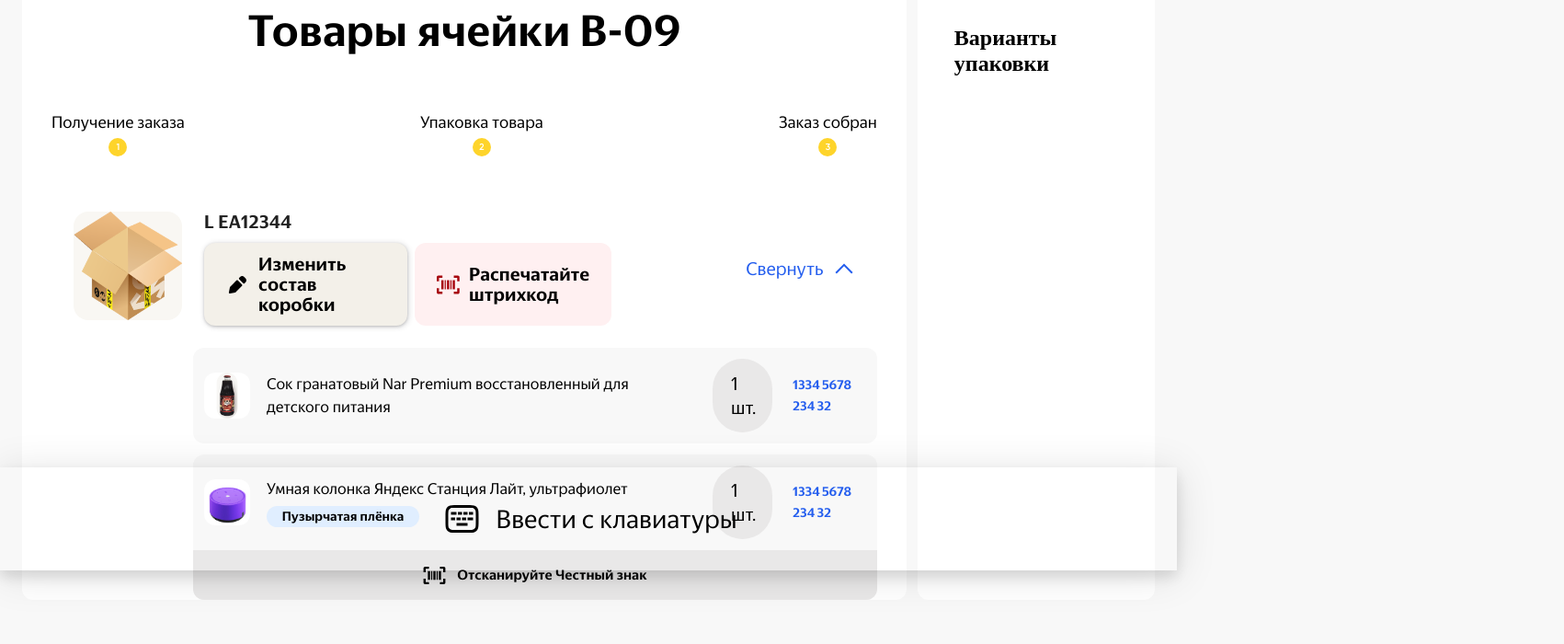
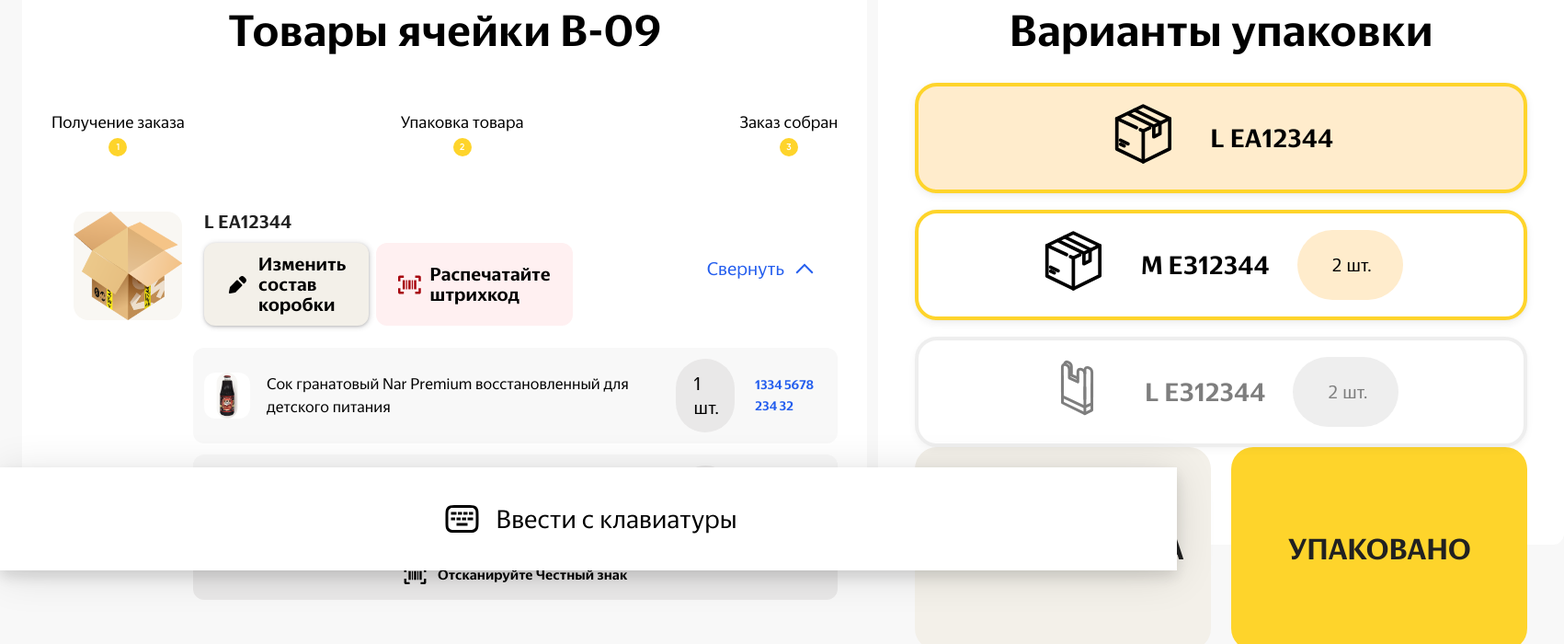
Before and after one commit to Legyan/hackathon-yandex-market-packing, a React (Create React App) app in the folder frontend/: page /#/order in a window 1280 px wide. Shown: the part 180-880 px from the top of the page at 92% size, 1701 px wide, since content can reach past the window. Before the commit the page ends 832 px from the top, so only its background shows below. Built offline with nearby package versions, Linux system fonts and the light colour scheme.

Commit message:
feat: UI component ButtonLink & refactor MainPage

```diff
--- a/frontend/src/components/Footer/Footer.module.css
+++ b/frontend/src/components/Footer/Footer.module.css
@@ -6,6 +6,8 @@
   align-items: center;
   position: fixed;
   bottom: 0;
+  left: 0;
+  background: #FFFFFF;
   box-shadow: 0px 5px 46px rgba(0, 0, 0, 0.12), 0px 7px 15px rgba(0, 0, 0, 0.12);
 }
 
--- /dev/null
+++ b/frontend/src/components/ui/ButtonLink/ButtonLink.module.css
@@ -0,0 +1,74 @@
+.btn {
+  padding: 0px;
+  display: flex;
+  justify-content: center;
+  align-items: center;
+  border-radius: 24px;
+  text-decoration: none;
+  text-align: center;
+  font-family: 'Yandex Sans Display', sans-serif;
+  font-style: normal;
+  color: var(--Font-nickname);
+  transition: background .2s linear;
+}
+
+/* Размеры на разных экранах */
+
+.btnProportionsMain {
+  max-width: 296px;
+  width: 100%;
+  height: 324px;
+  font-weight: 700;
+  font-size: 48px;
+  line-height: 60px;
+}
+
+.btnProportionsOrder {
+  max-width: 322px;
+  width: 100%;
+  height: 221px;
+  font-weight: 700;
+  font-size: 32px;
+  line-height: 26px;
+}
+
+/* Кнопка УПАКОВАНО на экране Order */
+
+.btnOrder {
+  background: var(--Yandex-amber-12);
+}
+
+.btnOrder:hover {
+  background: var(--Yandex-amber-13);
+}
+
+/* Кнопка Получить заказ на главном экране */
+
+.btnPackage {
+  height: 662px;
+  background: var(--Yandex-amber-12);
+}
+
+.btnPackage:hover {
+  background: var(--Yandex-amber-13);
+}
+
+/* Кнопка Есть проблема */
+
+.btnProblem {
+  background: var(--Yandex-grey-3);
+}
+
+.btnProblem:hover {
+  background: var(--Button-grey);
+}
+
+/* Кнопка Закрыть стол на главном экране */
+
+.btnLogout {
+  background: var(--Yandex-grey-4);
+}
+
+.btnLogout:hover {
+  background: var(--Button-grey-2);
+}
--- /dev/null
+++ b/frontend/src/components/ui/ButtonLink/ButtonLink.tsx
@@ -0,0 +1,26 @@
+import { FC } from 'react';
+import { Link } from 'react-router-dom';
+import style from './ButtonLink.module.css';
+import { IButtonLink } from '../../../utils/type/main';
+
+
+const ButtonLink: FC<IButtonLink> = ({ purpose, title, link }) => {
+  return (
+    <>
+      <Link
+        className={
+          purpose === 'order' ? `${style.btn} ${style.btnProportionsOrder} ${style.btnOrder}` :
+          purpose === 'anotherProblem' ? `${style.btn} ${style.btnProportionsOrder} ${style.btnProblem}` :
+          purpose === 'package' ? `${style.btn} ${style.btnProportionsMain} ${style.btnPackage}` :
+          purpose === 'problem' ? `${style.btn} ${style.btnProportionsMain} ${style.btnProblem}` :
+          purpose === 'logout' ? `${style.btn} ${style.btnProportionsMain} ${style.btnLogout}` :
+          ''
+        }
+        to={link}>
+          {title}
+      </Link>
+    </>
+  )
+}
+
+export default ButtonLink;
--- /dev/null
+++ b/frontend/src/components/ui/ButtonMenu/ButtonMenu.module.css
@@ -0,0 +1,67 @@
+.wrapper {
+  width: 666px;
+  height: 120px;
+  background: #FFECCC;
+  border: 4px solid #FED42B;
+  box-shadow: 0px 3px 9px rgba(38, 41, 43, 0.08), 1px 1px 3px rgba(38, 41, 43, 0.03);
+  border-radius: 24px;
+  display: flex;
+  justify-content: center;
+  align-items: center;
+  gap: 30px;
+  cursor: pointer;
+}
+
+.inactive {
+  background: #FFF;
+}
+
+.invisible {
+  background: #FFF;
+  border: 4px solid #DEDEDE;
+  opacity: 0.5;
+}
+
+.package {
+  display: flex;
+  gap: 37px;
+}
+
+.img {
+  width: 73px;
+  height: 73px;
+}
+
+.description {
+  font-family: 'Yandex Sans Display';
+  font-style: normal;
+  font-weight: 700;
+  font-size: 28px;
+  line-height: 26px;
+  color: #000000;
+}
+
+.countWrapper {
+  width: 79px;
+  height: 48px;
+  padding: 14px 16px 14px 20px;
+  background: #FFECCC;
+  border-radius: 100px;
+  display: flex;
+  align-items: center;
+  justify-content: center;
+}
+
+.count {
+  text-align: center;
+  font-family: 'Yandex Sans Display';
+  font-style: normal;
+  font-weight: 400;
+  font-size: 20px;
+  line-height: 23px;
+  color: #000000;
+}
+
+.invisibleCount {
+  background: #DEDEDE;
+}
--- /dev/null
+++ b/frontend/src/components/ui/ButtonMenu/ButtonMenu.tsx
@@ -0,0 +1,32 @@
+import { FC } from 'react';
+import style from './ButtonMenu.module.css';
+import { IButtonMenu } from '../../../utils/type/main';
+
+const ButtonMenu: FC<IButtonMenu> = ({ icon, description, count, activeButton }) => {
+
+
+  return (
+    <button className={
+      activeButton === 'active' ? `${style.wrapper}` :
+      activeButton === 'inactive' ? `${style.wrapper} ${style.inactive}` :
+      `${style.wrapper} ${style.invisible}`
+    }>
+      <div className={style.package}>
+        <img className={style.img} src={icon} alt='Иконка коробки' />
+        <p className={style.description}>{description}</p>
+      </div>
+      {count ? (
+        <div className={
+          activeButton === 'active' || activeButton === 'inactive' ? `${style.countWrapper}` :
+          `${style.countWrapper} ${style.invisibleCount}`
+        }>
+          <span className={style.count}>{count}</span>
+        </div>
+      ) : (
+        ''
+      )}
+    </button>
+  )
+}
+
+export default ButtonMenu;
--- a/frontend/src/index.css
+++ b/frontend/src/index.css
@@ -6,6 +6,7 @@
 body {
   max-width: 1920px;
   width: 100%;
+  margin: 0 auto;
   position: relative;
   -webkit-text-size-adjust: 100%;
   -ms-text-size-adjust: 100%;
--- a/frontend/src/pages/MainPage/MainPage.module.css
+++ b/frontend/src/pages/MainPage/MainPage.module.css
@@ -1,4 +1,5 @@
 .wrapper {
+  height: 78vh;
   margin: 58px 24px 0;
   display: flex;
   justify-content: space-between;
--- a/frontend/src/pages/MainPage/MainPage.tsx
+++ b/frontend/src/pages/MainPage/MainPage.tsx
@@ -2,18 +2,26 @@
 import style from './MainPage.module.css'
 import Progressbar from '../../components/Progressbar/Progressbar';
 import Footer from '../../components/Footer/Footer';
-import { Link } from 'react-router-dom';
 import box from '../../images/icon_stat_box.svg';
 import speed from '../../images/icon_speedstat.svg';
 import cup from '../../images/icon_cup.svg';
+import ButtonLink from '../../components/ui/ButtonLink/ButtonLink';
 
 const MainPage: FC = () => {
   return (
     <>
       <section className={style.wrapper}>
         <div className={style.btnsWrapper}>
-          <Link className={style.btnProblem} to='/problems'>Есть проблема</Link>
-          <Link className={style.btnLogout} to='/table'>Закрыть стол</Link>
+          <ButtonLink
+            purpose={'problem'}
+            title={'Есть проблема'}
+            link={'/problems'}
+          />
+          <ButtonLink
+            purpose={'logout'}
+            title={'Закрыть стол'}
+            link={'/table'}
+          />
         </div>
         <div className={style.statWrapper}>
           <Progressbar title={'Упаковка'} />
@@ -38,7 +46,11 @@
             </li>
           </ul>
         </div>
-        <Link className={style.btnOrder} to='/order'>Получить заказ</Link>
+        <ButtonLink
+            purpose={'package'}
+            title={'Получить заказ'}
+            link={'/order'}
+          />
       </section>
       <Footer />
     </>
--- a/frontend/src/pages/OrderPage/OrderPage.module.css
+++ b/frontend/src/pages/OrderPage/OrderPage.module.css
@@ -1,4 +1,5 @@
 .wrapper {
+  height: 78vh;
   margin: 36px 24px 0;
   display: flex;
   justify-content: space-between;
@@ -15,6 +16,9 @@
   padding: 40px;
   background: var(--Yandex-white-grey-1);
   border-radius: 12px;
+  display: flex;
+  flex-direction: column;
+  justify-content: space-between;
 }
 
 .goods {
@@ -24,3 +28,27 @@
   flex-direction: column;
   gap: 12px;
 }
+
+.title {
+  margin: 0;
+  text-align: center;
+  font-family: 'Yandex Sans Display';
+  font-style: normal;
+  font-weight: 700;
+  font-size: 48px;
+  line-height: 50px;
+  color: #000000;
+}
+
+.btns {
+  margin-top: 32px;
+  display: flex;
+  flex-direction: column;
+  gap: 18px;
+}
+
+.links {
+  display: flex;
+  justify-content: space-between;
+  gap: 22px;
+}
--- a/frontend/src/pages/OrderPage/OrderPage.tsx
+++ b/frontend/src/pages/OrderPage/OrderPage.tsx
@@ -1,4 +1,4 @@
-import { FC, useRef, useState } from 'react';
+import { FC } from 'react';
 import style from './OrderPage.module.css';
 import Footer from '../../components/Footer/Footer';
 import Progressbar from '../../components/Progressbar/Progressbar';
@@ -6,8 +6,13 @@
 import Goods from '../../components/Goods/Goods';
 import bootleJuice from '../../images/photo-goods/bottle_of_juice.jpg';
 import column from '../../images/photo-goods/column.jpg';
+import iconBox from '../../images/icon_box.svg';
+import pack from '../../images/icon_package.svg';
+import ButtonMenu from '../../components/ui/ButtonMenu/ButtonMenu';
+import ButtonLink from '../../components/ui/ButtonLink/ButtonLink';
 
 const OrderPage: FC = () => {
+
   return (
     <>
       <section className={style.wrapper}>
@@ -32,7 +37,38 @@
           </ul>
         </div>
         <article className={style.packingGoods}>
-          <h2>Варианты упаковки</h2>
+          <h2 className={style.title}>Варианты упаковки</h2>
+          <div className={style.btns}>
+            <ButtonMenu
+              icon={iconBox}
+              description={'L EA12344'}
+              activeButton={'active'}
+            />
+            <ButtonMenu
+              icon={iconBox}
+              description={'M EЗ12344'}
+              activeButton={'inactive'}
+              count={'2 шт.'}
+            />
+            <ButtonMenu
+              icon={pack}
+              description={'L EЗ12344'}
+              activeButton={'invisible'}
+              count={'2 шт.'}
+            />
+          </div>
+          <div className={style.links}>
+            <ButtonLink
+              purpose={'anotherProblem'}
+              title={'ЕСТЬ ПРОБЛЕМА'}
+              link={'/problems/another'}
+            />
+            <ButtonLink
+              purpose={'order'}
+              title={'УПАКОВАНО'}
+              link={'/order/completed'}
+            />
+          </div>
         </article>
       </section>
       <Footer />
```
Also changed, not shown: frontend/src/utils/type/main.ts (+18 -0 lines), frontend/src/images/icon_box.svg (added), frontend/src/images/icon_package.svg (added).
